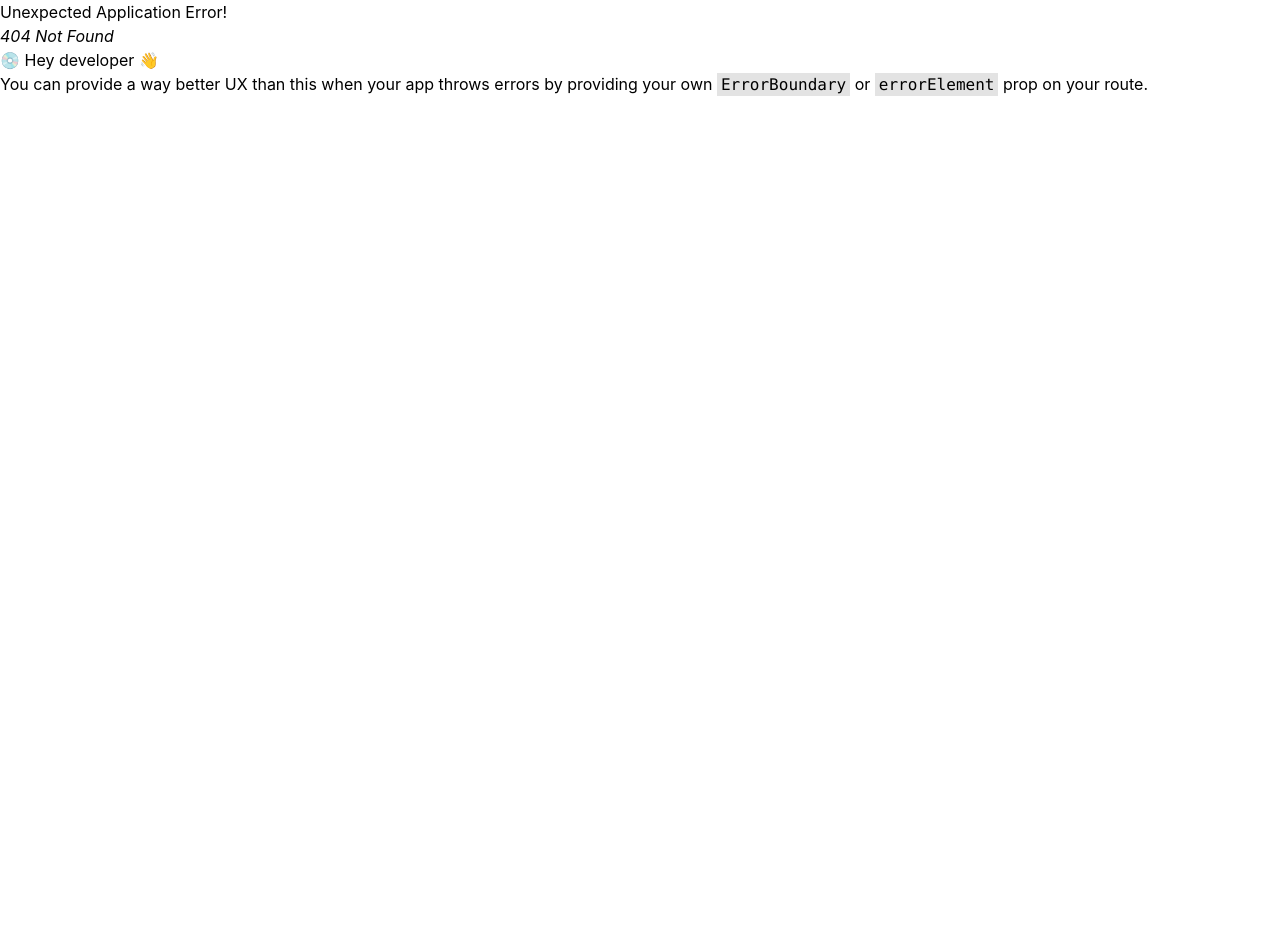
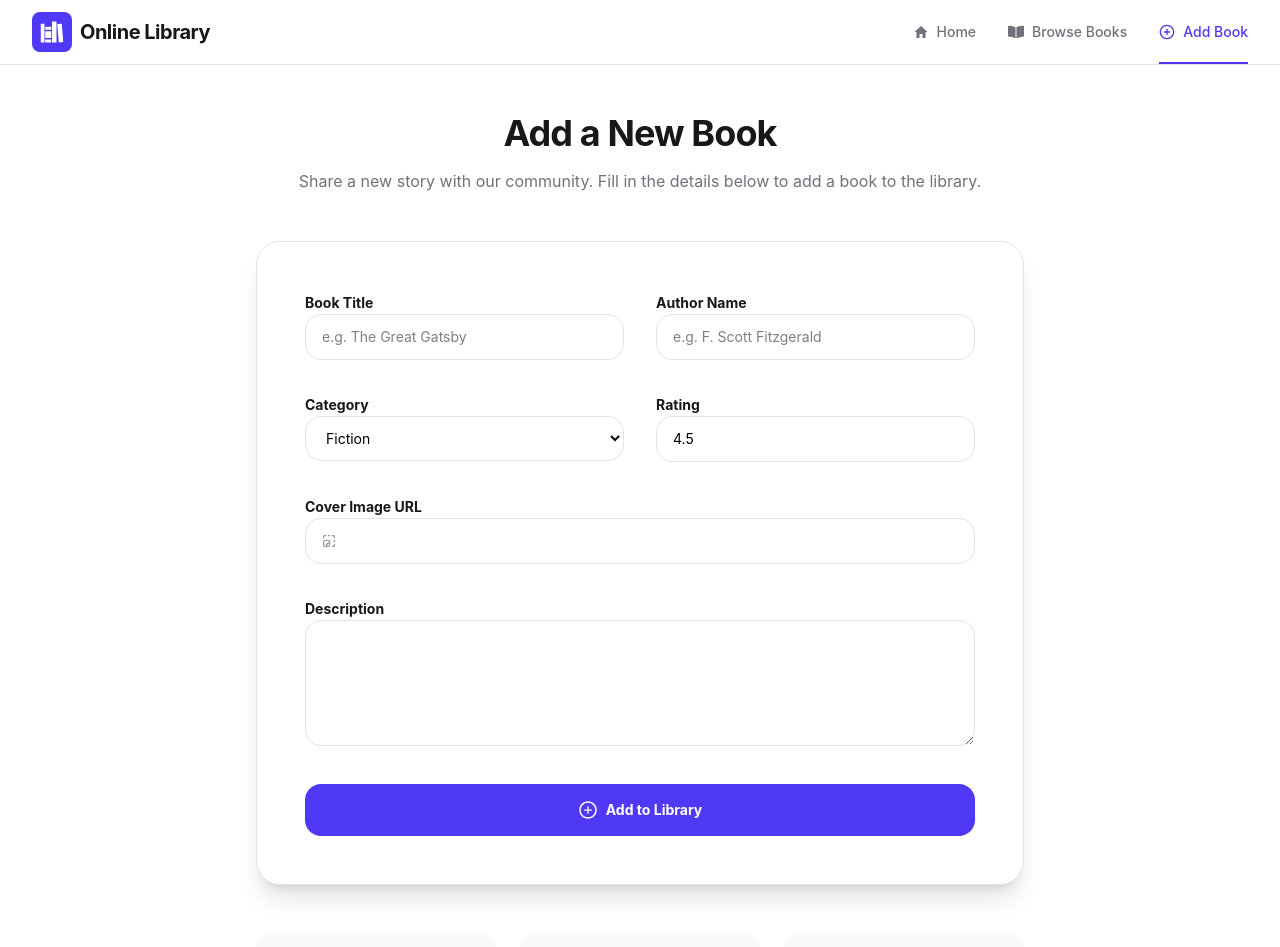
Before and after one commit to kumarvishal7441/onlinelibrary, a React (Vite) app: page /addbook in a window 1280 px wide. Before the commit this address had no page. Shown: the top 947 px of the page. Before the commit the page ends 800 px from the top, so only its background shows below. Built offline with nearby package versions, Linux system fonts and the light colour scheme.

Commit message:
create book component and make redux store and wrap in provider

```diff
--- a/package.json
+++ b/package.json
@@ -10,6 +10,7 @@
     "preview": "vite preview"
   },
   "dependencies": {
+    "@reduxjs/toolkit": "^2.11.2",
     "@tailwindcss/vite": "^4.2.1",
     "react": "^19.2.0",
     "react-dom": "^19.2.0",
--- a/src/App.jsx
+++ b/src/App.jsx
@@ -1,13 +1,16 @@
 import React from 'react'
-import Home from './pages/Home'
 import { Outlet } from 'react-router-dom'
 import Navbar from './components/Navbar'
+import { Provider } from 'react-redux'
+import { store } from './store/app'
 
 function App() {
   return (
     <>
-    <Navbar/>
+    <Provider store={store}>
+     <Navbar/>
     <Outlet/>
+    </Provider>
     </>
   )
 }
--- a/src/components/Navbar.jsx
+++ b/src/components/Navbar.jsx
@@ -11,7 +11,7 @@ function Navbar() {
   const navItems = [
     { path: '/', label: 'Home', icon: IoMdHome },
     { path: '/browse', label: 'Browse Books', icon: FaBookOpen },
-    { path: '/add-book', label: 'Add Book', icon: FiPlusCircle },
+    { path: '/addbook', label: 'Add Book', icon: FiPlusCircle },
   ];
 
   return (
--- a/src/data/book.js
+++ b/src/data/book.js
@@ -1,4 +1,4 @@
-export const DUMMY_BOOKS = [
+const DUMMY_BOOKS = [
   {
     id: '1',
     title: 'The Midnight Library',
@@ -54,3 +54,4 @@ export const DUMMY_BOOKS = [
     coverImage: 'https://picsum.photos/seed/educated/400/600'
   }
 ];
+  export default DUMMY_BOOKS;
--- a/src/pages/AddBook.jsx
+++ b/src/pages/AddBook.jsx
@@ -1,21 +1,25 @@
 import React, { useState } from 'react';
 import { useDispatch } from 'react-redux';
-import { useNavigate, Link } from 'react-router-dom';
-import { addBook } from '../store';
-import { FaArrowLeft } from 'react-icons/fa';
-import { GoPlusCircle } from 'react-icons/go';
+import { useNavigate } from 'react-router-dom';
+import { addBook } from '../store/app';
+import { TbImageInPicture } from 'react-icons/tb';
+import { FaRegCheckCircle } from 'react-icons/fa';
 import { FiAlertCircle } from 'react-icons/fi';
+import { AiOutlinePlusCircle } from 'react-icons/ai';
 
- function AddBook() {
+const categories = ['Fiction', 'Non-Fiction', 'Sci-Fi'];
+
+function AddBook() {
   const dispatch = useDispatch();
   const navigate = useNavigate();
 
   const [formData, setFormData] = useState({
     title: '',
     author: '',
+    description: '',
     category: 'Fiction',
-    description: '',
-    rating: '4.5',
+    rating: 4.5,
+    coverImage: '',
   });
 
   const [errors, setErrors] = useState({});
@@ -26,12 +30,8 @@ import { FiAlertCircle } from 'react-icons/fi';
     if (!formData.title.trim()) newErrors.title = 'Title is required';
     if (!formData.author.trim()) newErrors.author = 'Author is required';
     if (!formData.description.trim()) newErrors.description = 'Description is required';
-    else if (formData.description.length < 20) newErrors.description = 'Description must be at least 20 characters';
-
-    const ratingNum = parseFloat(formData.rating);
-    if (isNaN(ratingNum) || ratingNum < 0 || ratingNum > 5) {
-      newErrors.rating = 'Rating must be between 0 and 5';
-    }
+    if (formData.description.length < 20) newErrors.description = 'Description must be at least 20 characters';
+    if (formData.rating < 0 || formData.rating > 5) newErrors.rating = 'Rating must be between 0 and 5';
 
     setErrors(newErrors);
     return Object.keys(newErrors).length === 0;
@@ -45,22 +45,25 @@ import { FiAlertCircle } from 'react-icons/fi';
 
     setTimeout(() => {
       const newBook = {
+        ...formData,
         id: Date.now().toString(),
-        title: formData.title,
-        author: formData.author,
-        category: formData.category,
-        description: formData.description,
-        rating: parseFloat(formData.rating),
+        coverImage: formData.coverImage || `https://picsum.photos/seed/${formData.title}/400/600`,
       };
 
       dispatch(addBook(newBook));
-      navigate('/books');
+      setIsSubmitting(false);
+      navigate('/browse');
     }, 800);
   };
 
   const handleChange = (e) => {
     const { name, value } = e.target;
-    setFormData((prev) => ({ ...prev, [name]: value }));
+
+    setFormData((prev) => ({
+      ...prev,
+      [name]: name === 'rating' ? parseFloat(value) : value,
+    }));
+
     if (errors[name]) {
       setErrors((prev) => {
         const newErrors = { ...prev };
@@ -71,120 +74,170 @@ import { FiAlertCircle } from 'react-icons/fi';
   };
 
   return (
-    <div className="max-w-3xl mx-auto px-4 py-12">
-      <Link to="/" className="inline-flex items-center gap-2 text-sm font-bold text-emerald-600 mb-8 hover:gap-3 transition-all">
-        <FaArrowLeft size={16} /> Back to Home
-      </Link>
+    <div className="max-w-3xl mx-auto py-12">
 
-      <div className="bg-white rounded-[2.5rem] border border-black/5 shadow-2xl shadow-black/5 overflow-hidden">
-        <div className="bg-emerald-950 p-10 text-white relative overflow-hidden">
-          <div className="absolute top-0 right-0 w-64 h-64 bg-emerald-500/10 rounded-full -mr-32 -mt-32 blur-3xl" />
-          <div className="relative z-10">
-            <h1 className="text-4xl font-serif italic font-bold mb-3">Add to Collection</h1>
-            <p className="text-emerald-100/60">Share a new literary masterpiece with the Lumina community.</p>
-          </div>
-        </div>
+      <div className="mb-12 text-center">
+        <h1 className="text-3xl font-bold tracking-tight text-zinc-900 sm:text-4xl">
+          Add a New Book
+        </h1>
+        <p className="mt-4 text-zinc-500">
+          Share a new story with our community. Fill in the details below to add a book to the library.
+        </p>
+      </div>
 
-        <form onSubmit={handleSubmit} className="p-10 space-y-8">
-          <div className="grid grid-cols-1 md:grid-cols-2 gap-8">
+      <div className="rounded-3xl border border-zinc-200 bg-white p-8 shadow-xl sm:p-12">
+
+        <form onSubmit={handleSubmit} className="space-y-8">
+
+          {/* Title + Author */}
+          <div className="grid grid-cols-1 gap-8 sm:grid-cols-2">
+
             <div className="space-y-2">
-              <label className="text-xs font-bold uppercase tracking-widest text-gray-400">Book Title</label>
+              <label className="text-sm font-bold text-zinc-900">Book Title</label>
               <input
                 type="text"
                 name="title"
                 value={formData.title}
                 onChange={handleChange}
-                placeholder="e.g. The Midnight Library"
-                className={`w-full px-5 py-4 bg-gray-50 border rounded-2xl focus:outline-none focus:ring-4 transition-all ${
-                  errors.title ? 'border-red-200 focus:ring-red-500/10' : 'border-transparent focus:ring-emerald-500/10 focus:border-emerald-500'
-                }`}
+                placeholder="e.g. The Great Gatsby"
+                className={`w-full rounded-2xl border ${errors.title ? 'border-red-500' : 'border-zinc-200'} px-4 py-3 text-sm`}
               />
-              {errors.title && <p className="text-xs font-bold text-red-500 flex items-center gap-1"><FiAlertCircle size={12} /> {errors.title}</p>}
+              {errors.title && (
+                <p className="flex items-center gap-1 text-xs text-red-500">
+                  <FiAlertCircle className="h-3 w-3" /> {errors.title}
+                </p>
+              )}
             </div>
 
             <div className="space-y-2">
-              <label className="text-xs font-bold uppercase tracking-widest text-gray-400">Author Name</label>
+              <label className="text-sm font-bold text-zinc-900">Author Name</label>
               <input
                 type="text"
                 name="author"
                 value={formData.author}
                 onChange={handleChange}
-                placeholder="e.g. Matt Haig"
-                className={`w-full px-5 py-4 bg-gray-50 border rounded-2xl focus:outline-none focus:ring-4 transition-all ${
-                  errors.author ? 'border-red-200 focus:ring-red-500/10' : 'border-transparent focus:ring-emerald-500/10 focus:border-emerald-500'
-                }`}
+                placeholder="e.g. F. Scott Fitzgerald"
+                className={`w-full rounded-2xl border ${errors.author ? 'border-red-500' : 'border-zinc-200'} px-4 py-3 text-sm`}
               />
-              {errors.author && <p className="text-xs font-bold text-red-500 flex items-center gap-1"><FiAlertCircle size={12} /> {errors.author}</p>}
+              {errors.author && (
+                <p className="flex items-center gap-1 text-xs text-red-500">
+                  <FiAlertCircle className="h-3 w-3" /> {errors.author}
+                </p>
+              )}
             </div>
 
+          </div>
+
+          {/* Category + Rating */}
+          <div className="grid grid-cols-1 gap-8 sm:grid-cols-2">
+
             <div className="space-y-2">
-              <label className="text-xs font-bold uppercase tracking-widest text-gray-400">Category</label>
+              <label className="text-sm font-bold text-zinc-900">Category</label>
               <select
                 name="category"
                 value={formData.category}
                 onChange={handleChange}
-                className="w-full px-5 py-4 bg-gray-50 border border-transparent rounded-2xl focus:outline-none focus:ring-4 focus:ring-emerald-500/10 focus:border-emerald-500 transition-all appearance-none cursor-pointer"
+                className="w-full rounded-2xl border border-zinc-200 px-4 py-3 text-sm"
               >
-                <option>Fiction</option>
-                <option>Non-Fiction</option>
-                <option>Sci-Fi</option>
-                <option>Mystery</option>
-                <option>Biography</option>
+                {categories.map((cat) => (
+                  <option key={cat}>{cat}</option>
+                ))}
               </select>
             </div>
 
             <div className="space-y-2">
-              <label className="text-xs font-bold uppercase tracking-widest text-gray-400">Initial Rating (0-5)</label>
+              <label className="text-sm font-bold text-zinc-900">Rating</label>
               <input
                 type="number"
+                name="rating"
                 step="0.1"
                 min="0"
                 max="5"
-                name="rating"
                 value={formData.rating}
                 onChange={handleChange}
-                className={`w-full px-5 py-4 bg-gray-50 border rounded-2xl focus:outline-none focus:ring-4 transition-all ${
-                  errors.rating ? 'border-red-200 focus:ring-red-500/10' : 'border-transparent focus:ring-emerald-500/10 focus:border-emerald-500'
-                }`}
+                className="w-full rounded-2xl border border-zinc-200 px-4 py-3 text-sm"
               />
-              {errors.rating && <p className="text-xs font-bold text-red-500 flex items-center gap-1"><FiAlertCircle size={12} /> {errors.rating}</p>}
+            </div>
+
+          </div>
+
+          {/* Cover Image */}
+          <div className="space-y-2">
+            <label className="text-sm font-bold text-zinc-900">
+              Cover Image URL
+            </label>
+
+            <div className="relative">
+              <TbImageInPicture className="absolute left-4 top-1/2 -translate-y-1/2 text-zinc-400" />
+              <input
+                type="url"
+                name="coverImage"
+                value={formData.coverImage}
+                onChange={handleChange}
+                className="w-full rounded-2xl border border-zinc-200 py-3 pl-12 pr-4 text-sm"
+              />
             </div>
           </div>
 
+          {/* Description */}
           <div className="space-y-2">
-            <label className="text-xs font-bold uppercase tracking-widest text-gray-400">Description</label>
+            <label className="text-sm font-bold text-zinc-900">
+              Description
+            </label>
+
             <textarea
               name="description"
+              rows={5}
               value={formData.description}
               onChange={handleChange}
-              rows={4}
-              placeholder="Provide a brief summary of the book..."
-              className={`w-full px-5 py-4 bg-gray-50 border rounded-2xl focus:outline-none focus:ring-4 transition-all resize-none ${
-                errors.description ? 'border-red-200 focus:ring-red-500/10' : 'border-transparent focus:ring-emerald-500/10 focus:border-emerald-500'
-              }`}
+              className={`w-full rounded-2xl border ${errors.description ? 'border-red-500' : 'border-zinc-200'} px-4 py-3 text-sm`}
             />
-            {errors.description && <p className="text-xs font-bold text-red-500 flex items-center gap-1"><FiAlertCircle size={12} /> {errors.description}</p>}
+
+            {errors.description && (
+              <p className="flex items-center gap-1 text-xs text-red-500">
+                <FiAlertCircle className="h-3 w-3" /> {errors.description}
+              </p>
+            )}
           </div>
 
+          {/* Submit Button */}
           <button
             type="submit"
             disabled={isSubmitting}
-            className={`w-full py-5 rounded-2xl font-bold text-lg flex items-center justify-center gap-3 transition-all ${
-              isSubmitting
-                ? 'bg-gray-100 text-gray-400 cursor-not-allowed'
-                : 'bg-emerald-600 text-white hover:bg-emerald-700 shadow-xl shadow-emerald-600/20'
-            }`}
+            className="flex w-full items-center justify-center gap-2 rounded-2xl bg-indigo-600 px-8 py-4 text-sm font-bold text-white hover:bg-indigo-500"
           >
-            {isSubmitting ? (
-              <>Adding to Library...</>
-            ) : (
+            {isSubmitting ? "Adding Book..." : (
               <>
-                <GoPlusCircle size={20} /> Add Book to Collection
+                <AiOutlinePlusCircle className="h-5 w-5" />
+                Add to Library
               </>
             )}
           </button>
+
         </form>
+
       </div>
+
+      {/* Features */}
+      <div className="mt-12 grid grid-cols-1 gap-6 sm:grid-cols-3">
+
+        <div className="flex items-center gap-3 rounded-2xl bg-zinc-50 p-4">
+          <FaRegCheckCircle className="text-emerald-600" />
+          <span className="text-xs font-bold text-zinc-600">Instant Publishing</span>
+        </div>
+
+        <div className="flex items-center gap-3 rounded-2xl bg-zinc-50 p-4">
+          <FaRegCheckCircle className="text-emerald-600" />
+          <span className="text-xs font-bold text-zinc-600">Global Accessibility</span>
+        </div>
+
+        <div className="flex items-center gap-3 rounded-2xl bg-zinc-50 p-4">
+          <FaRegCheckCircle className="text-emerald-600" />
+          <span className="text-xs font-bold text-zinc-600">Community Driven</span>
+        </div>
+
+      </div>
+
     </div>
   );
 }
--- a/src/pages/BrowseBook.jsx
+++ b/src/pages/BrowseBook.jsx
@@ -1,9 +1,9 @@
 import React, { useState, useMemo } from 'react';
 import { useSelector } from 'react-redux';
 import { useParams, Link } from 'react-router-dom';
-import { Search, Filter, Star } from 'lucide-react';
+import { FaFilter, FaRegStar, FaSearch } from 'react-icons/fa';
 
-const categories = ['Fiction', 'Non-Fiction', 'Sci-Fi', 'Mystery', 'Biography', 'Fantasy'];
+const categories = ['Fiction', 'Non-Fiction', 'Sci-Fi'];
 
 function BrowseBooks(){
   const { category: categoryParam } = useParams();
@@ -39,7 +39,7 @@ function BrowseBooks(){
         </div>
 
         <div className="relative max-w-md w-full">
-          <Search className="absolute left-4 top-1/2 -translate-y-1/2 h-5 w-5 text-zinc-400" />
+          <FaSearch className="absolute left-4 top-1/2 -translate-y-1/2 h-5 w-5 text-zinc-400" />
           <input
             type="text"
             placeholder="Search by title or author..."
@@ -101,7 +101,7 @@ function BrowseBooks(){
                 </span>
 
                 <div className="flex items-center gap-1">
-                  <Star className="h-3 w-3 fill-amber-400 text-amber-400" />
+                  <FaRegStar className="h-3 w-3 fill-amber-400 text-amber-400" />
                   <span className="text-xs font-bold text-zinc-600">
                     {book.rating}
                   </span>
@@ -128,7 +128,7 @@ function BrowseBooks(){
       {filteredBooks.length === 0 && (
         <div className="flex flex-col items-center justify-center py-20 text-center">
           <div className="rounded-full bg-zinc-100 p-6 mb-4">
-            <Filter className="h-10 w-10 text-zinc-400" />
+            <FaFilter className="h-10 w-10 text-zinc-400" />
           </div>
 
           <h3 className="text-xl font-bold text-zinc-900">No books found</h3>
--- a/src/pages/Home.jsx
+++ b/src/pages/Home.jsx
@@ -0,0 +1,121 @@
+import React from 'react';
+import { useSelector } from 'react-redux';
+import { Link } from 'react-router-dom';
+import { FaArrowRight, FaRegStar } from 'react-icons/fa';
+import { LuBookMarked } from 'react-icons/lu';
+
+const categories = ['Fiction', 'Non-Fiction', 'Sci-Fi'];
+
+function Home() {
+  const books = useSelector((state) => state.books.books);
+  const popularBooks = books.slice(0, 4);
+
+  return (
+    <div className="space-y-16 py-8">
+
+      {/* Hero Section */}
+      <section className="relative overflow-hidden rounded-3xl bg-zinc-900 px-8 py-20 text-center sm:px-16 sm:py-32">
+        <div className="relative z-10 mx-auto max-w-2xl">
+
+          <h1 className="text-4xl font-bold tracking-tight text-white sm:text-6xl">
+            Discover Your Next <span className="text-indigo-400">Great Adventure</span>
+          </h1>
+
+          <p className="mt-6 text-lg leading-8 text-zinc-300">
+            Explore our vast collection of books across all genres. From timeless classics to modern masterpieces, your next favorite story is waiting.
+          </p>
+
+          <div className="mt-10 flex items-center justify-center gap-x-6">
+            <Link
+              to="/browse"
+              className="rounded-full bg-indigo-600 px-8 py-3.5 text-sm font-semibold text-white shadow-sm hover:bg-indigo-500 focus-visible:outline focus-visible:outline-2 focus-visible:outline-offset-2 focus-visible:outline-indigo-600 transition-all hover:scale-105"
+            >
+              Browse Collection
+            </Link>
+          </div>
+
+        </div>
+
+        {/* Decorative background */}
+        <div className="absolute inset-0 -z-10 bg-[radial-gradient(45rem_50rem_at_top,theme(colors.indigo.900),theme(colors.zinc.900))]" />
+      </section>
+
+      {/* Categories Section */}
+      <section>
+        <div className="flex items-center justify-between mb-8">
+          <h2 className="text-2xl font-bold text-zinc-900">Explore by Category</h2>
+        </div>
+
+        <div className="grid grid-cols-2 gap-4 sm:grid-cols-3 lg:grid-cols-6">
+          {categories.map((category) => (
+            <div key={category}>
+              <Link
+                to={`/browse/${category.toLowerCase()}`}
+                className="flex flex-col items-center justify-center rounded-2xl border border-zinc-200 bg-white p-6 transition-all hover:border-indigo-600 hover:shadow-lg group"
+              >
+                <LuBookMarked className="mb-3 h-6 w-6 text-zinc-400 group-hover:text-indigo-600" />
+                <span className="text-sm font-medium text-zinc-900">{category}</span>
+              </Link>
+            </div>
+          ))}
+        </div>
+      </section>
+
+      {/* Popular Books Section */}
+      <section>
+        <div className="flex items-center justify-between mb-8">
+          <h2 className="text-2xl font-bold text-zinc-900">Popular Books</h2>
+
+          <Link
+            to="/browse"
+            className="group flex items-center gap-1 text-sm font-semibold text-indigo-600 hover:text-indigo-500"
+          >
+            View all
+            <FaArrowRight className="h-4 w-4 transition-transform group-hover:translate-x-1" />
+          </Link>
+        </div>
+
+        <div className="grid grid-cols-1 gap-8 sm:grid-cols-2 lg:grid-cols-4">
+          {popularBooks.map((book) => (
+            <div
+              key={book.id}
+              className="group relative flex flex-col overflow-hidden rounded-2xl border border-zinc-200 bg-white transition-all hover:shadow-xl"
+            >
+              <div className="aspect-[2/3] overflow-hidden bg-zinc-100">
+                <img
+                  src={book.coverImage}
+                  alt={book.title}
+                  className="h-full w-full object-cover transition-transform duration-500 group-hover:scale-110"
+                  referrerPolicy="no-referrer"
+                />
+              </div>
+
+              <div className="flex flex-1 flex-col p-6">
+                <div className="flex items-center gap-1 mb-2">
+                  <FaRegStar className="h-4 w-4 fill-amber-400 text-amber-400" />
+                  <span className="text-xs font-bold text-zinc-600">{book.rating}</span>
+                </div>
+
+                <h3 className="text-lg font-bold text-zinc-900 line-clamp-1">
+                  {book.title}
+                </h3>
+
+                <p className="mt-1 text-sm text-zinc-500">{book.author}</p>
+
+                <Link
+                  to={`/book/${book.id}`}
+                  className="mt-6 flex items-center justify-center rounded-xl bg-zinc-900 py-2.5 text-sm font-semibold text-white transition-colors hover:bg-zinc-800"
+                >
+                  View Details
+                </Link>
+              </div>
+            </div>
+          ))}
+        </div>
+      </section>
+
+    </div>
+  );
+}
+
+export default Home;
--- a/src/pages/NotFound.jsx
+++ b/src/pages/NotFound.jsx
@@ -0,0 +1,9 @@
+import React from 'react'
+
+function NotFound() {
+  return (
+    <div>NotFound</div>
+  )
+}
+
+export default NotFound
```
Also changed, not shown: src/main.jsx (+24 -1 lines), src/store/app.js (+25 -0 lines), 1 other file (tests, documents, lock files or other folders).
